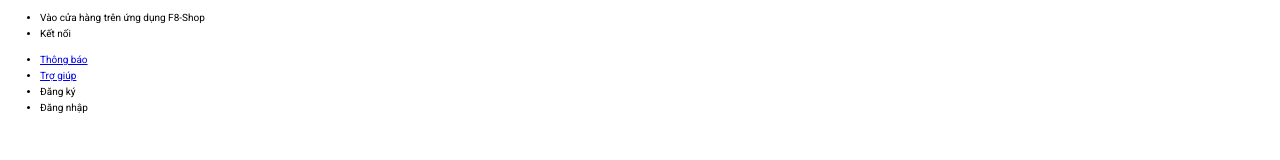
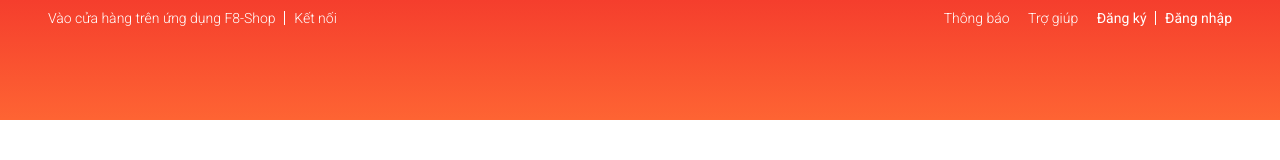
Before and after one commit to Macbeth2k/Macbeth2k.github.io, a plain HTML site: page index.html in a window 1280 px wide. Drawn offline with nearby package versions, Linux system fonts and the light colour scheme.

Commit message:
retry commit navbar layout

```diff
--- a/assets/css/base.css
+++ b/assets/css/base.css
@@ -1,5 +1,5 @@
 :root{
-    --white--color: #fff;
+    --white-color: #fff;
     --black-color: #000;
     --text-color: #333;
 }
--- a/assets/css/main.css
+++ b/assets/css/main.css
@@ -0,0 +1,42 @@
+.header{
+    height: 120px;
+    background-image: linear-gradient(0, #fe6433, #f53e2d);
+}
+
+.header__navbar{
+    display: flex;
+    justify-content: space-between;
+}
+
+.header__navbar-list{
+    list-style: none;
+    padding-left: 0;
+}
+
+.header__navbar-item{
+    margin: 0 8px;
+    position: relative;
+}
+
+.header__navbar-item,.header__navbar-item-link{
+    display: inline-block ;
+    font-size: 1.4rem;
+    color: var(--white-color);
+    text-decoration: none;
+    font-weight: 300;
+}
+
+.header__navbar-item--strong{
+    font-weight: 400;
+}
+
+.header__navbar-item--separate::after{
+    content: "";
+    display: block;
+    position: absolute;
+    border-left: 1px solid var(--white-color);
+    height: 14px;
+    right: -9px;
+    top: 50%;
+    transform: translateY(-50%);
+}
--- a/index.html
+++ b/index.html
@@ -20,19 +20,21 @@
 <body>
     <div class="app">
         <header class="header">
+            <div class="grid">
                 <nav class="header__navbar">
                     <ul class="header__navbar-list">
-                    <li class="header__navbar-item">Vào cửa hàng trên ứng dụng F8-Shop</li>
+                        <li class="header__navbar-item header__navbar-item--separate">Vào cửa hàng trên ứng dụng F8-Shop</li>
                         <li class="header__navbar-item">Kết nối</li>
                     </ul>
 
                     <ul class="header__navbar-list">
                         <li class="header__navbar-item"><a href="#" class="header__navbar-item-link">Thông báo</a></li>
                         <li class="header__navbar-item"><a href="#" class="header__navbar-item-link">Trợ giúp</a></li>
-                    <li class="header__navbar-item">Đăng ký</li>
-                    <li class="header__navbar-item">Đăng nhập</li>
+                        <li class="header__navbar-item header__navbar-item--strong header__navbar-item--separate">Đăng ký</li>
+                        <li class="header__navbar-item header__navbar-item--strong">Đăng nhập</li>
                     </ul>
                 </nav>
+            </div>
         </header>
         <div class="container">
 
```
Lines whose indentation alone changed are shown as unchanged.
